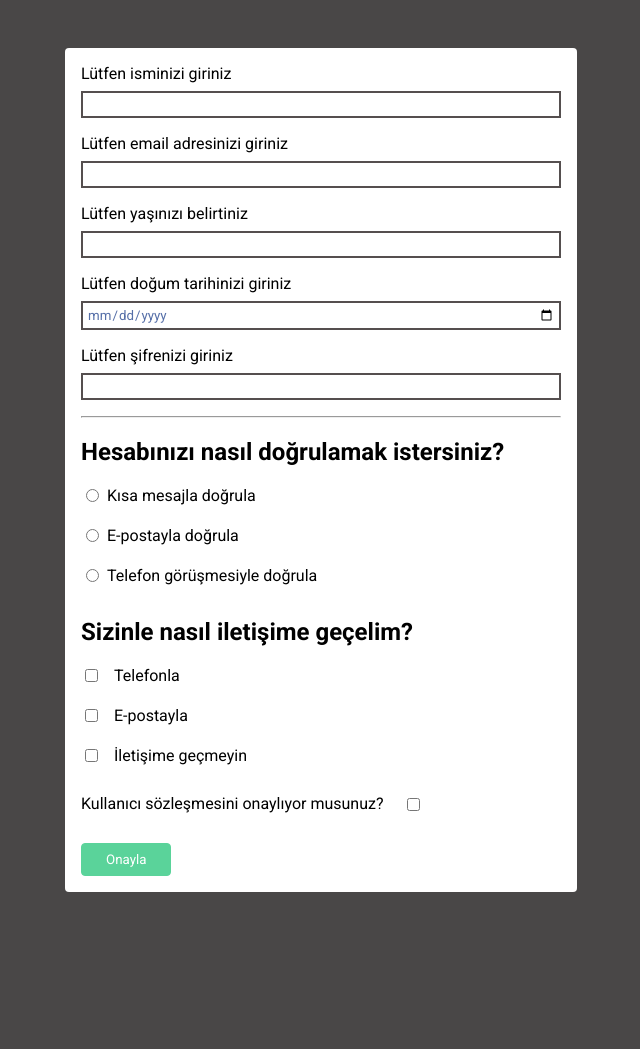
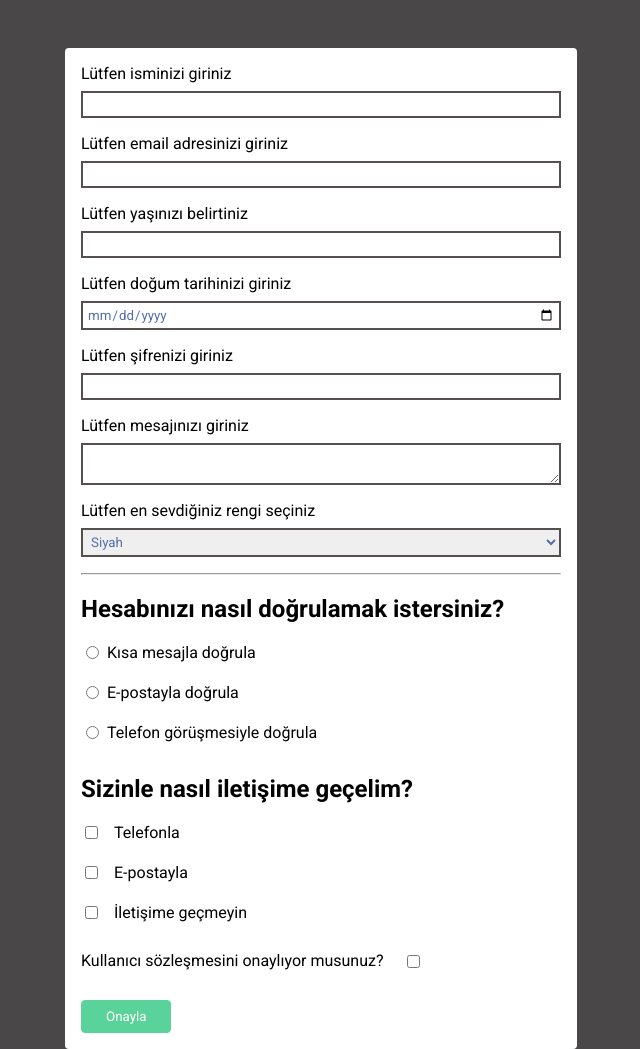
Before and after one commit to mehmettkocc1/html-forms, a plain HTML site: page index.html in a window 1280 px wide. Shown: the whole page, without its empty margins (319-959 px from the left). Before the commit the page ends 940 px from the top, so only its background shows below. Drawn offline with Linux system fonts and the light colour scheme.

Commit message:
added a comment area and a dropdown favorite color picker

```diff
--- a/index.html
+++ b/index.html
@@ -25,7 +25,15 @@
       <input type="date" name="user-birthday" id="birthday" />
       <label for="password">Lütfen şifrenizi giriniz</label>
       <input type="password" name="user-password" id="password" />
-      <hr />
+      <label for="comment">Lütfen mesajınızı giriniz</label>
+      <textarea name="user-comment" id="comment"></textarea>
+      <label for="fav-color">Lütfen en sevdiğiniz rengi seçiniz</label>
+      <select name="favorite-color" id="fav-color">
+        <option value="black">Siyah</option>
+        <option value="blue">Mavi</option>
+        <option value="green">Yeşil</option>
+      </select>
+      <hr>
       <h2>Hesabınızı nasıl doğrulamak istersiniz?</h2>
       <div class="verify-type">
         <input type="radio" name="verify" id="sms-verify" value="verify-via-sms"/>
--- a/style.css
+++ b/style.css
@@ -16,7 +16,7 @@ label {
   display: block;
 }
 
-input {
+input, textarea, select {
   width: 100%;
   margin-bottom: 1rem;
   display: block;
@@ -27,7 +27,7 @@ input {
   color: rgb(86, 111, 168);
 }
 
-input:focus {
+input:focus, textarea:focus {
   background-color: rgb(219, 190, 253);
   color: rgb(79, 77, 77);
   border-color: rgb(22, 174, 125);
```
